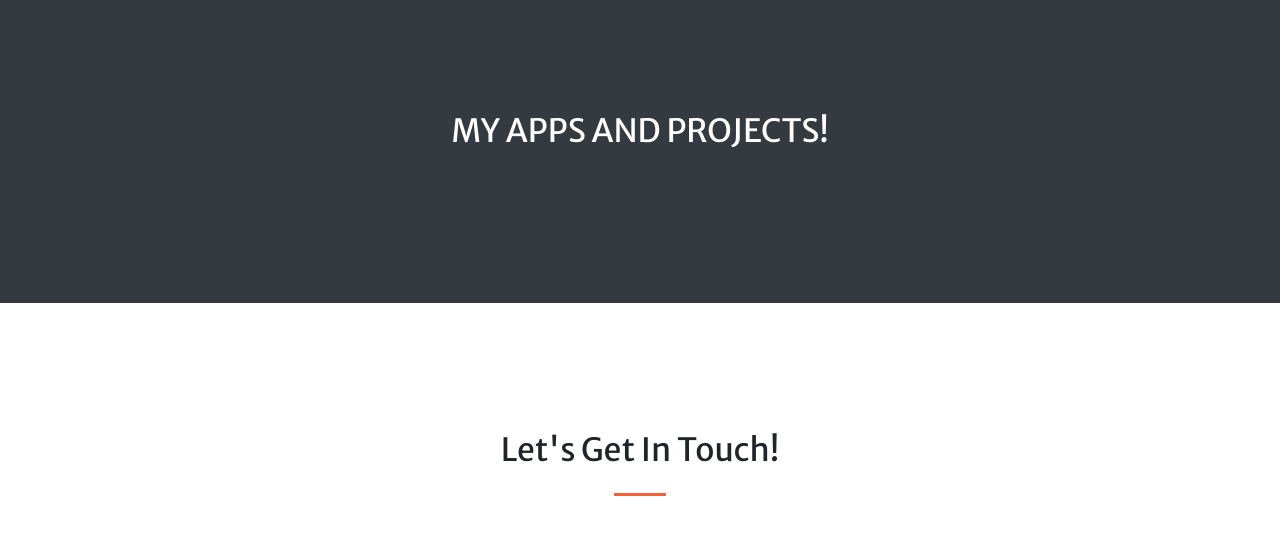
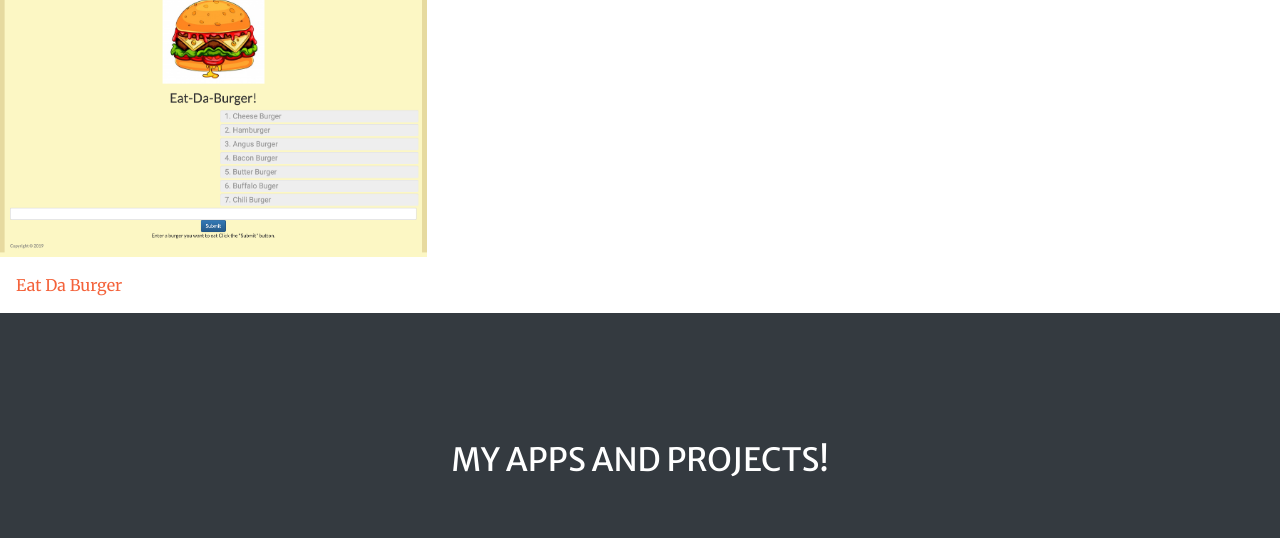
Before and after one commit to nelsontknight/Updated-Portfolio, a website with bundled scripts: page index.html in a window 1280 px wide. Shown: the part 3015-3553 px from the top of the page. Built offline with nearby package versions, Linux system fonts and the light colour scheme.

Commit message:
Added burger

```diff
--- a/index.html
+++ b/index.html
@@ -206,6 +206,16 @@
             </div>
           </a>
         </div>
+        <div class="col-lg-4 col-sm-6">
+          <a class="portfolio-box" href="https://burgers-s.herokuapp.com/burgers/">
+            <img class="img-fluid" src="img/portfolio/burger.png" alt="">
+            <div class="portfolio-box-caption p-3">
+              <div class="project-name">
+                Eat Da Burger
+              </div>
+            </div>
+          </a>
+        </div>
       </div>
     </div>
   </section>
```
Also changed, not shown: img/portfolio/burger.png (added), 3 other files.
